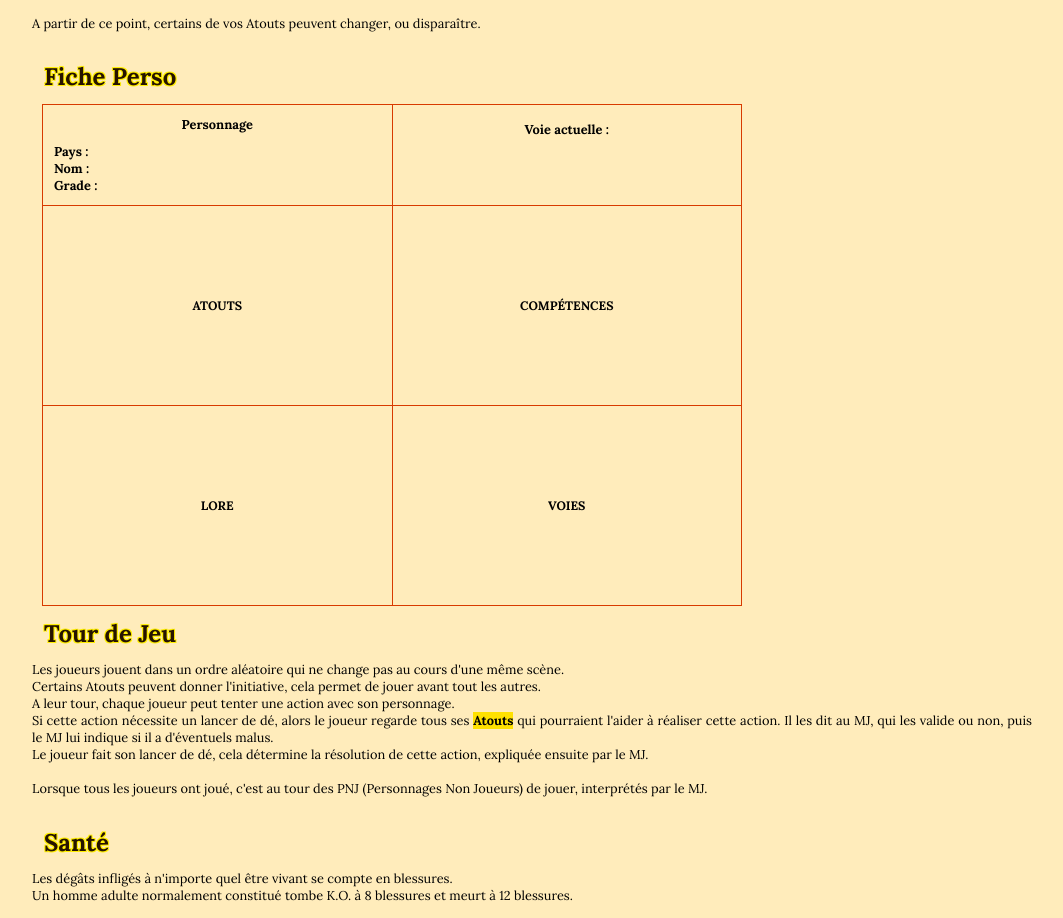
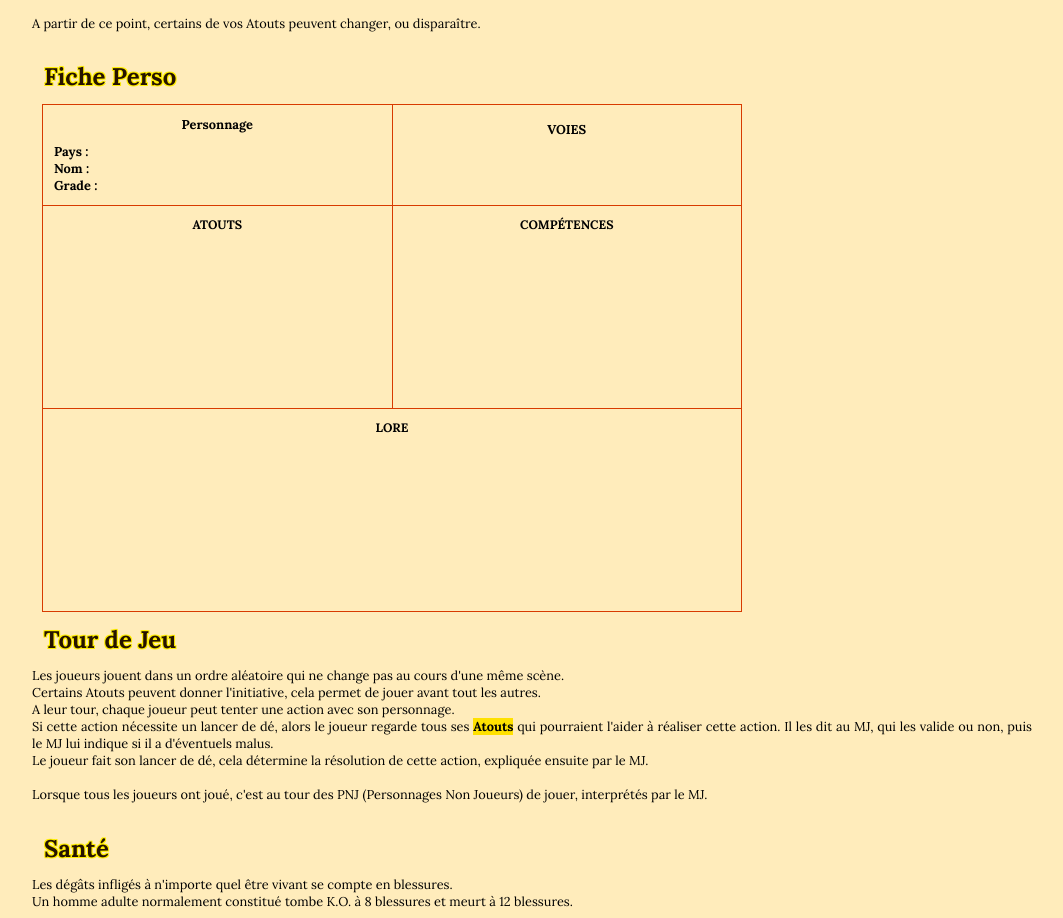
Before and after one commit to Sourdeval/Omnak, an Angular app: page /rules in a window 1280 px wide. Shown: the part 1483-2401 px from the top of the page, without its empty margins (108-1171 px from the left). Built offline with nearby package versions, Linux system fonts and the light colour scheme.

Commit message:
[Rules] v1.2 Retravailler fiche perso #1

```diff
--- a/src/app/rules/rules.component.html
+++ b/src/app/rules/rules.component.html
@@ -113,30 +113,25 @@
             <h6>Pays :<br>Nom :<br>Grade : <br></h6>
         </td>
         <td>
-            <h6 style="text-align: center;">Voie actuelle :<br><br><br><br></h6>
+            <h6 style="text-align: center;">VOIES<br><br><br><br></h6>
         </td>
     </tr>
     <tr style="height: 200px; font-size: larger;">
         <td>
             <h6>
-                <h6 style="text-align: center;">ATOUTS</h6>
+                <h6 style="text-align: center;">ATOUTS<br><br><br><br><br><br><br><br><br><br><br><br></h6>
             </h6>
         </td>
         <td>
             <h6>
-                <h6 style="text-align: center;">COMPÉTENCES</h6>
+                <h6 style="text-align: center;">COMPÉTENCES<br><br><br><br><br><br><br><br><br><br><br><br></h6>
             </h6>
         </td>
     </tr>
     <tr style="height: 200px; font-size: larger;">
-        <td>
+        <td colspan="2">
             <h6>
-                <h6 style="text-align: center;">LORE</h6>
-            </h6>
-        </td>
-        <td>
-            <h6>
-                <h6 style="text-align: center;">VOIES</h6>
+                <h6 style="text-align: center;">LORE<br><br><br><br><br><br><br><br><br><br><br><br></h6>
             </h6>
         </td>
     </tr>
```
